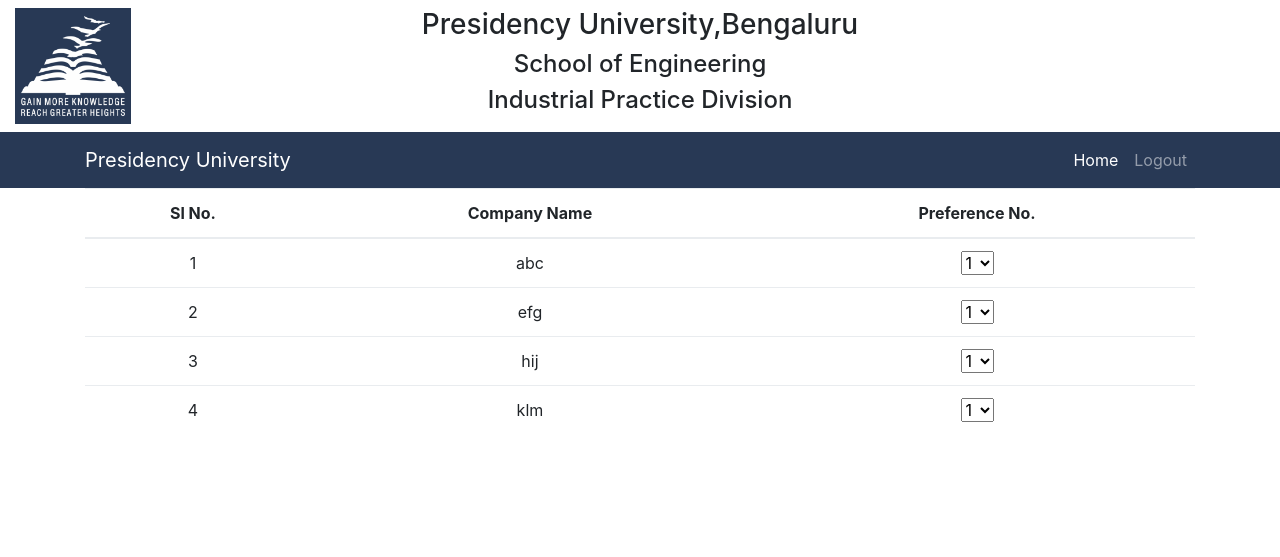
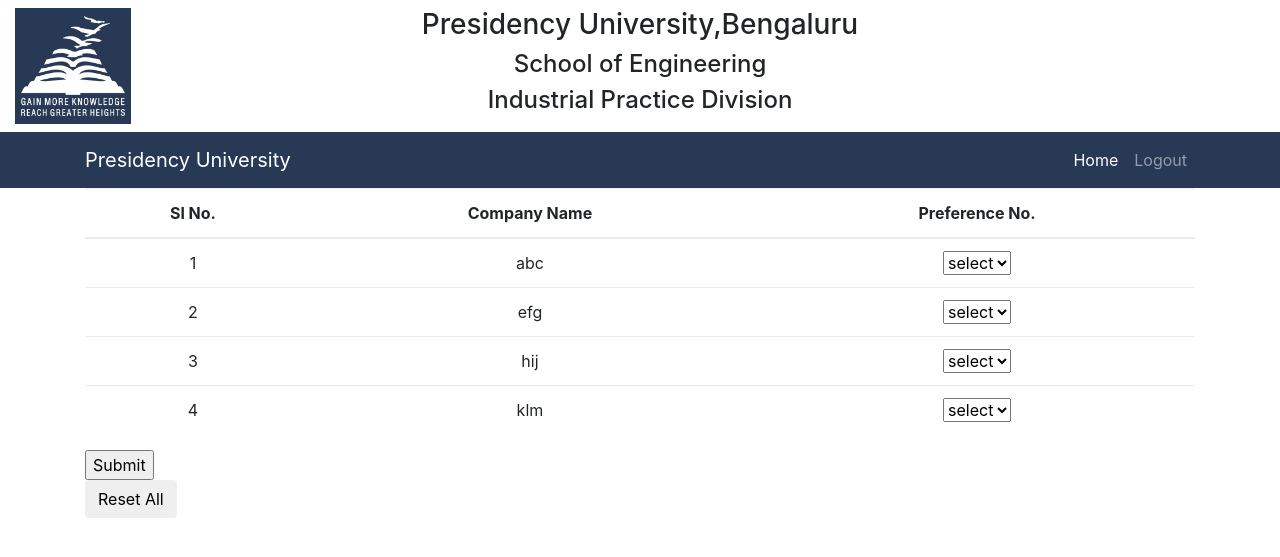
Before and after one commit to tarun201/pp, a PHP site: page /pref.php in a window 1280 px wide. Shown: the top 557 px of the page. Run offline with PHP 8.4, Linux system fonts and the light colour scheme; data comes from the database, SQL or seed files in the repository; both versions use the stored data as it was after the commit; some libraries are stand-ins or nearby versions.

Commit message:
Preference form related

```diff
--- a/assets/js/pref.js
+++ b/assets/js/pref.js
@@ -1,13 +1,14 @@
 $(document).ready(function(){
+  var arr;
   $("select").change(function()
   {
 
     $("select option").attr("disabled",""); //enable everything
 
     //collect the values from selected;
-    var  arr = $.map
+    arr = $.map
     (
-      $("select option:selected"), function(n)
+      $(":selected"), function(n)
       {
         return n.value;
       }
@@ -21,4 +22,9 @@ $(document).ready(function(){
     }).attr("disabled","disabled");
 
   });
+
+  $("button").click(function(){
+    $("select option").attr("disabled",false);
+    $("select").val(1);
+  });
 });
--- a/pref.php
+++ b/pref.php
@@ -1,9 +1,11 @@
 <?php
 include 'connection.php';
 
-$query ="select cmp_name from company_list;";
+$query ="select * from company_list;";
 $result=mysqli_query($dbc,$query) or die("error1");
 $limit=mysqli_num_rows($result);
+
+
 
 ?>
 
@@ -79,7 +81,8 @@ $limit=mysqli_num_rows($result);
   </nav>
 
   <div class="container">
-    <table class="table text-center">
+    <form class="" action="pref_submit.php" method="post">
+      <table class="table text-center pre-scrollable">
         <thead>
           <tr>
             <th>Sl No.</th>
@@ -91,20 +94,25 @@ $limit=mysqli_num_rows($result);
           <?php for ($i=1; $i<= $limit; $i++) {
             $row=mysqli_fetch_array($result);?>
             <tr>
+              <input type="hidden" name="cid" value="<?php echo $row['sl_no'] ?>">
               <td><?php echo $i ?></td>
               <td><?php echo $row['cmp_name'] ?></td>
               <td>
-              <select>
+                <select name="<?php echo 'select'.$i ?>">
+                  <option value="0">select</option>
                   <?php for ($j=1; $j<= $limit; $j++) { ?>
                     <option value="<?php echo $j ?>"><?php echo $j ?></option>
                   <?php } ?>
+                </select>
 
-                </select>
               </td>
             </tr>
               <?php } ?>
         </tbody>
       </table>
+      <input type="submit" name="" value="Submit">
+    </form>
+        <button type="button" class="btn">Reset All</button>
       </div>
     </body>
     </html>
```
Also changed, not shown: pp.sql (+28 -1 lines), pref_submit.php (added, +22 -0 lines). Lines whose indentation alone changed are shown as unchanged.
